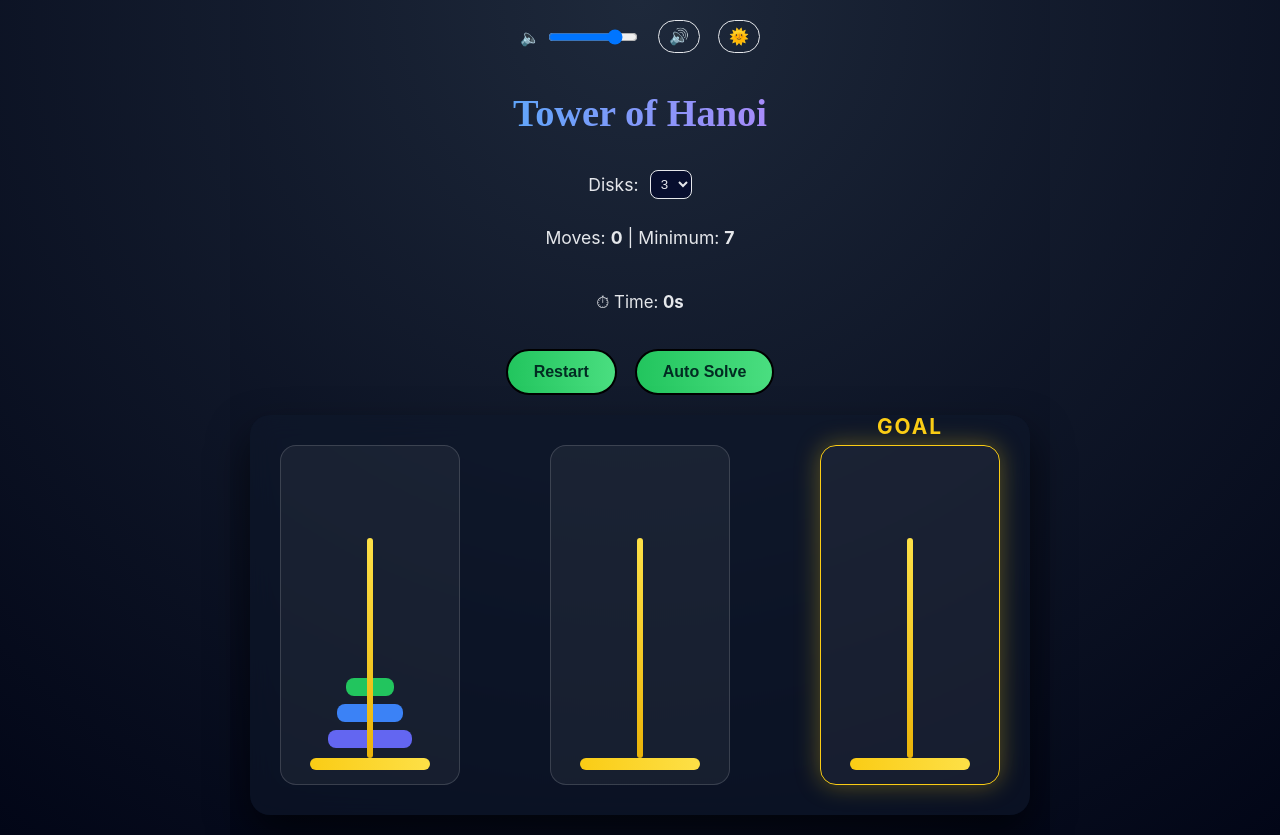
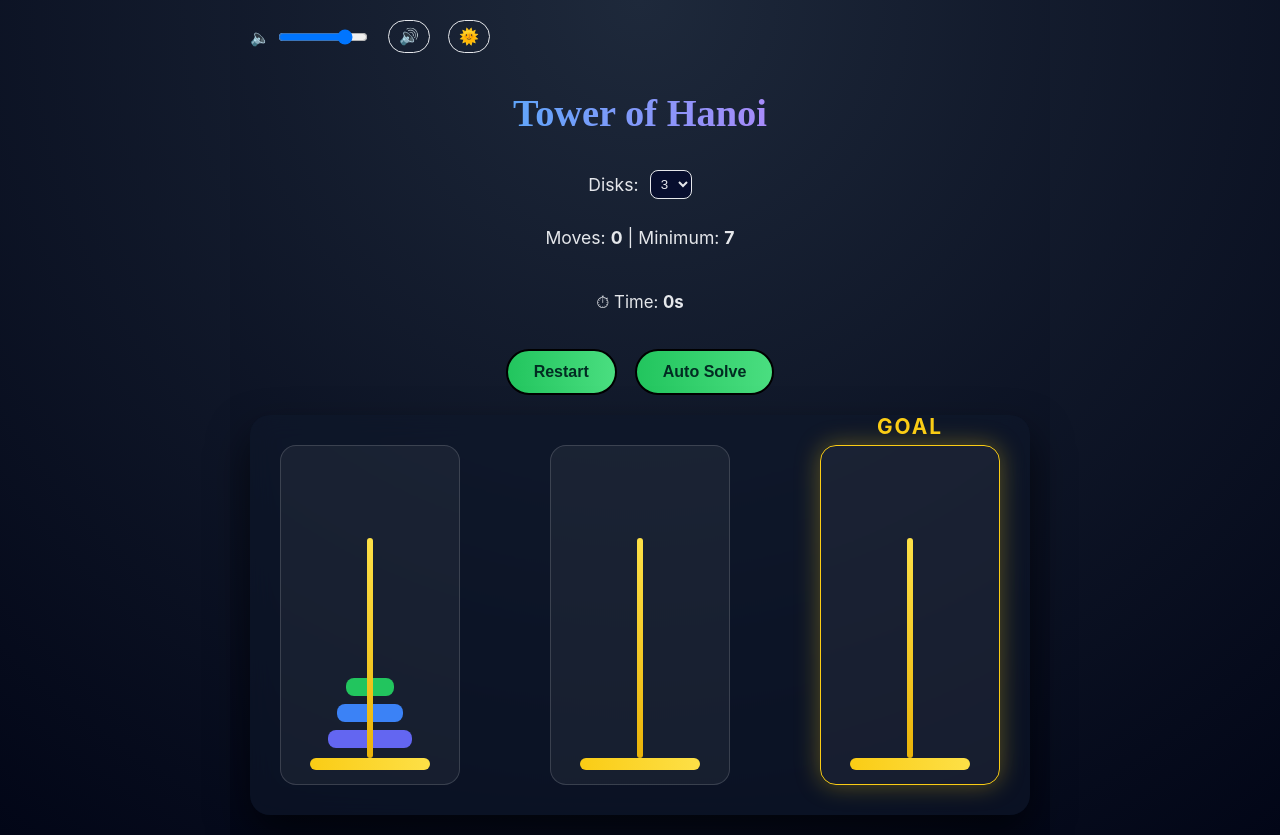
Before and after one commit to Kishore-Krish19/TowersOfHanoi, a React (Vite) app in the folder hanoi-game/: page / in a window 1280 px wide. Built offline with nearby package versions, Linux system fonts and the light colour scheme.

Commit message:
controls moved to left

```diff
--- a/hanoi-game/src/App.jsx
+++ b/hanoi-game/src/App.jsx
@@ -91,7 +91,7 @@ export default function App() {
       copy[from].pop();
       copy[to].push(disk);
 
-      // 🔊 MOVE SOUND (no missed moves)
+      //  MOVE SOUND //
       if (moveSoundRef.current) {
         const sound = moveSoundRef.current.cloneNode();
         sound.volume = muted ? 0 : volume;
--- a/hanoi-game/src/index.css
+++ b/hanoi-game/src/index.css
@@ -230,7 +230,7 @@ body {
 /* ============ TOP CONTROLS ============ */
 .top-controls {
   display: flex;
-  justify-content: center;
+  justify-content: left;
   align-items: center;
   gap: 18px;
   margin-bottom: 12px;
```
